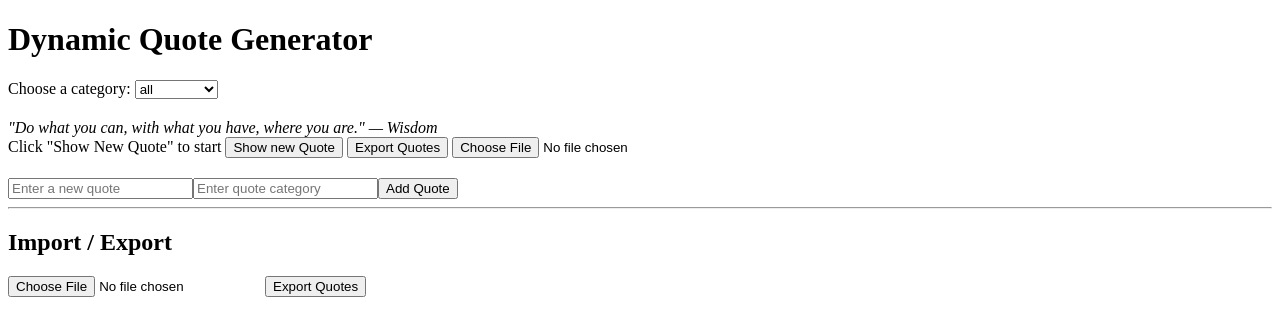
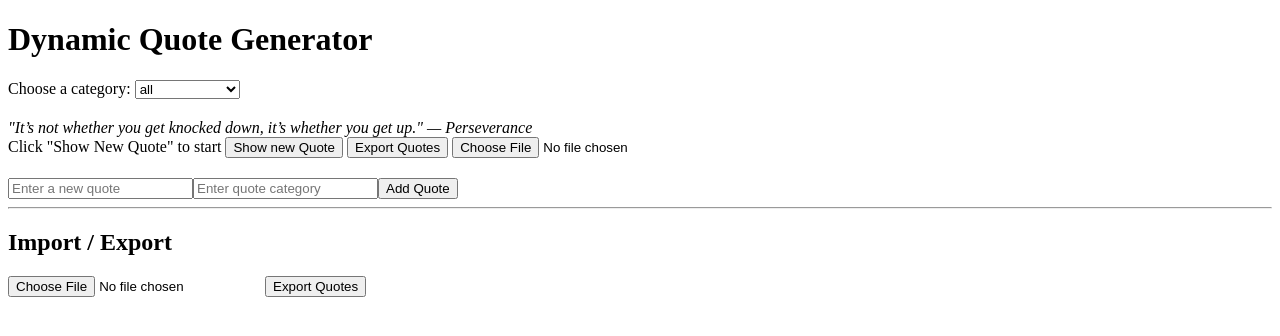
Before and after one commit to Penz2/alx_fe_javascript, a plain HTML site: page dom-manipulation/index.html in a window 1280 px wide. Drawn offline with Linux system fonts and the light colour scheme.

Commit message:
updated script.js and index.html files

```diff
--- a/dom-manipulation/script.js
+++ b/dom-manipulation/script.js
@@ -9,8 +9,8 @@ function loadQuotes() {
     ? JSON.parse(storedQuotes)
     : [
         { text: "The best way to get started is to quit talking and begin doing.", category: "Motivation" },
-        { text: "Life is what happens when you're busy making other plans.", category: "Life" },
-        { text: "Do what you can, with what you have, where you are.", category: "Wisdom" }
+        { text: "Don’t let yesterday take up too much of today.", category: "Wisdom" },
+        { text: "It’s not whether you get knocked down, it’s whether you get up.", category: "Perseverance" }
       ];
 }
 
```
Also changed, not shown: dom-manipulation/index.html (line endings or trailing spaces).
